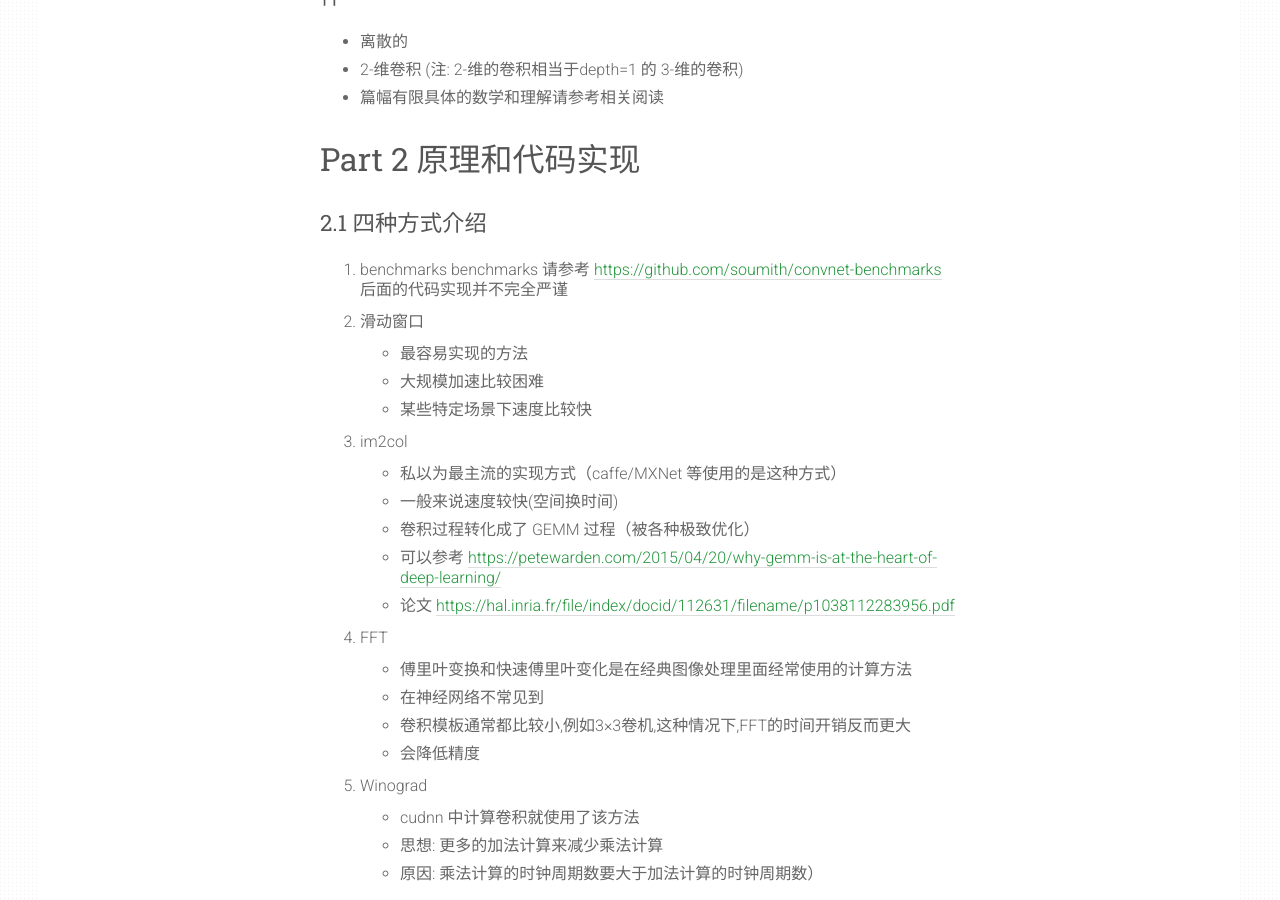
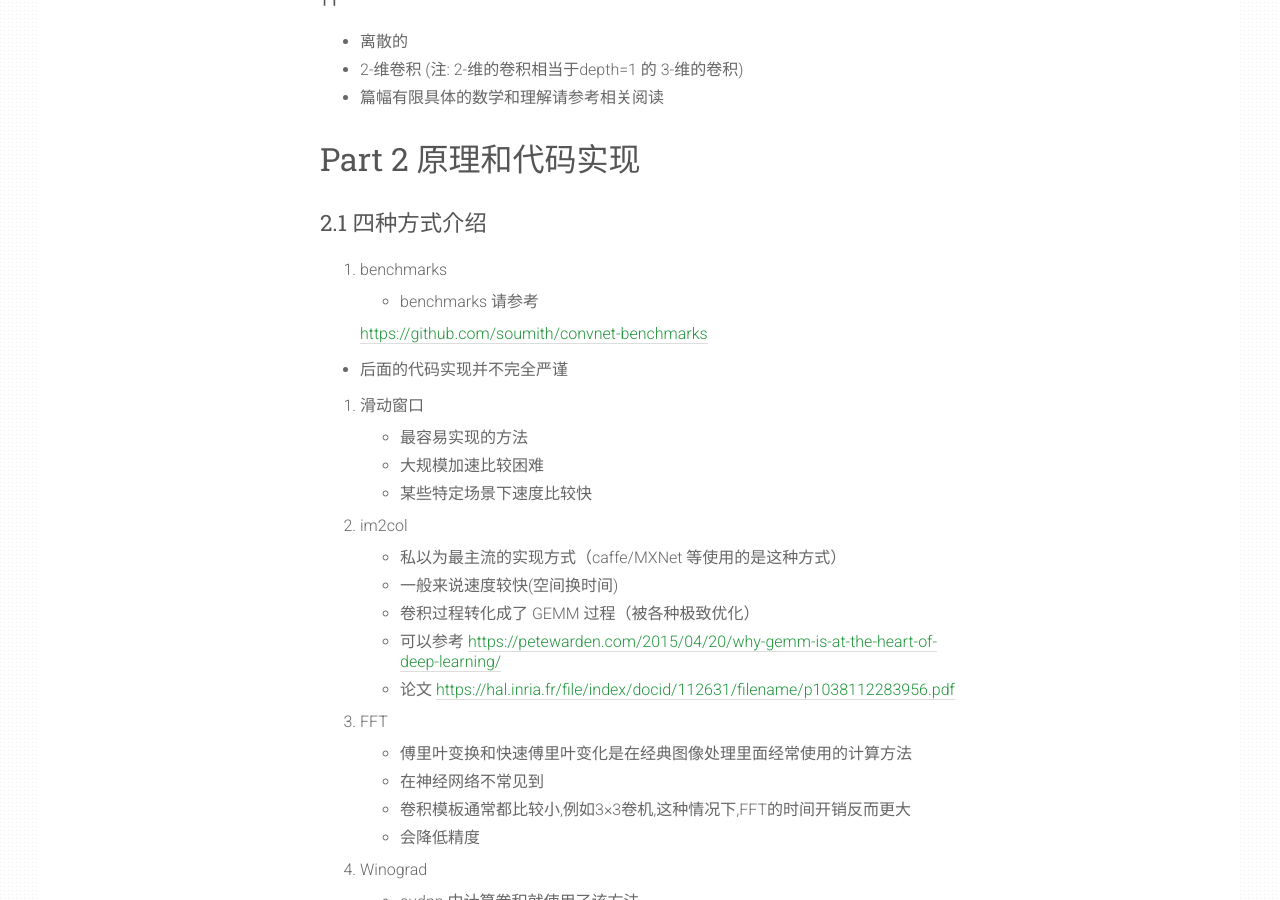
Before and after one commit to vincentweikey/vincentweikey.github.io, a Jekyll site: the page built from _posts/2018-10-05-understanding-convolution.md, in a window 1280 px wide and 900 px high, scrolled down 950 px. Built offline with Jekyll 4.4.1, drawn with Linux system fonts in a browser that asks for light colours.

Commit message:
add code

````diff
--- a/_posts/2018-10-05-understanding-convolution.md
+++ b/_posts/2018-10-05-understanding-convolution.md
@@ -37,9 +37,11 @@ tags: [Theory,CV]
 
 ### 2.1 四种方式介绍
 0. benchmarks
-	benchmarks 请参考
-		<https://github.com/soumith/convnet-benchmarks>
-	后面的代码实现并不完全严谨
+* benchmarks 请参考
+
+	<https://github.com/soumith/convnet-benchmarks>
+
+* 后面的代码实现并不完全严谨
 
 1. 滑动窗口
 	* 最容易实现的方法
@@ -70,7 +72,6 @@ tags: [Theory,CV]
 ### 2.2 方法一: 滑动窗口实现
 
 ```python
-
 import numpy as np
 
 # calculate output shape
````
